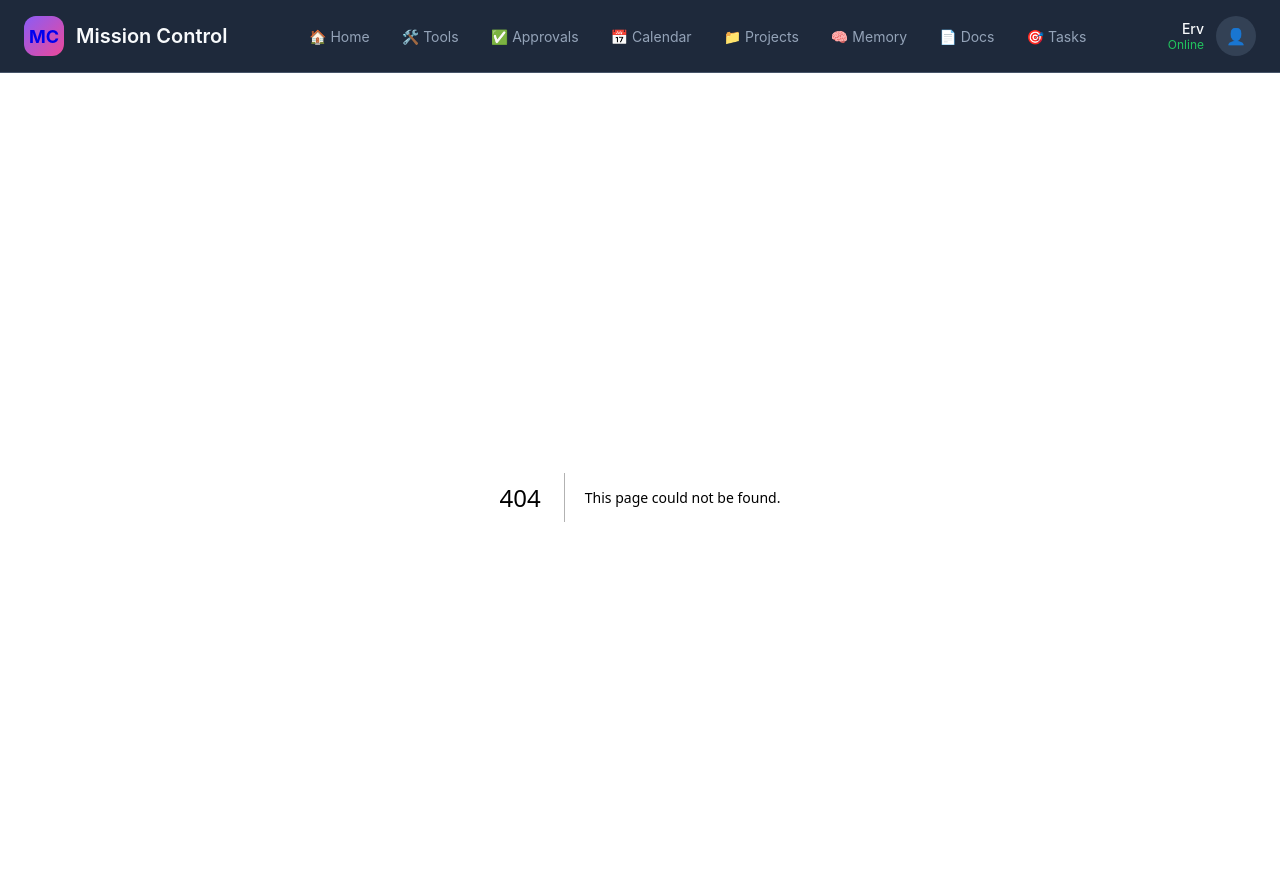
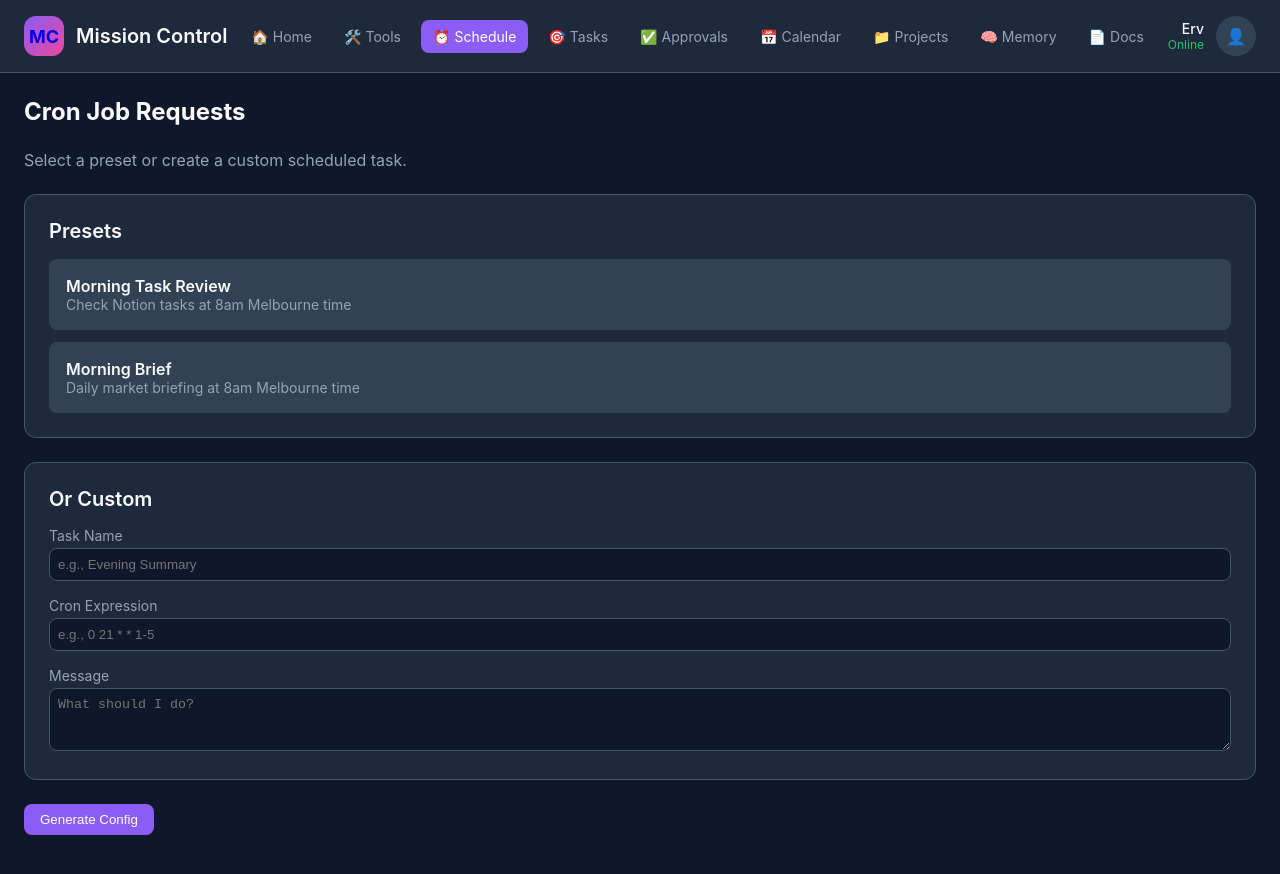
Before and after one commit to MyOpenClaww/mission-control, a Next.js app: page /cron in a window 1280 px wide. Before the commit this address had no page. Shown: the top 874 px of the page. Built offline with nearby package versions, Linux system fonts and the light colour scheme.

Commit message:
Add Cron request page for scheduling tasks

```diff
--- /dev/null
+++ b/src/app/cron/page.tsx
@@ -0,0 +1,139 @@
+'use client';
+
+import { useState } from 'react';
+
+const presets = [
+  {
+    name: 'Morning Task Review',
+    description: 'Check Notion tasks at 8am Melbourne time',
+    cron: '0 21 * * 1-5',
+    message: 'Fetch tasks from Notion database 30f6f185199d809b88ffd9d317cf918b, list them with status/priority, ask which to work on today.',
+  },
+  {
+    name: 'Morning Brief',
+    description: 'Daily market briefing at 8am Melbourne time',
+    cron: '0 21 * * 1-5',
+    message: 'Search for top US stock market news (max 7 items), search for trending stocks on X/Twitter, provide a concise morning brief.',
+  },
+];
+
+export default function CronRequests() {
+  const [selectedPreset, setSelectedPreset] = useState('');
+  const [customName, setCustomName] = useState('');
+  const [customCron, setCustomCron] = useState('');
+  const [customMessage, setCustomMessage] = useState('');
+  const [generated, setGenerated] = useState('');
+
+  const generate = () => {
+    const preset = presets.find(p => p.name === selectedPreset);
+    const config = {
+      crons: {
+        entries: {
+          [customName.toLowerCase().replace(/\s+/g, '-')]: {
+            name: customName || preset?.name,
+            schedule: {
+              kind: 'cron',
+              expr: customCron || preset?.cron,
+              tz: 'UTC',
+            },
+            sessionTarget: 'isolated',
+            payload: {
+              kind: 'agentTurn',
+              message: customMessage || preset?.message,
+            },
+            delivery: {
+              mode: 'announce',
+              channel: 'telegram',
+              to: '7854384760',
+            },
+            enabled: true,
+          },
+        },
+      },
+    };
+    setGenerated(JSON.stringify(config, null, 2));
+  };
+
+  return (
+    <div>
+      <h1 className="page-title">Cron Job Requests</h1>
+      <p className="text-secondary" style={{ marginBottom: '1.5rem' }}>
+        Select a preset or create a custom scheduled task.
+      </p>
+
+      <div className="card" style={{ marginBottom: '1.5rem' }}>
+        <h2 className="section-title">Presets</h2>
+        <div style={{ display: 'flex', flexDirection: 'column', gap: '0.75rem' }}>
+          {presets.map(preset => (
+            <div
+              key={preset.name}
+              onClick={() => setSelectedPreset(preset.name)}
+              style={{
+                padding: '1rem',
+                background: selectedPreset === preset.name ? 'var(--accent)' + '20' : 'var(--bg-tertiary)',
+                borderRadius: '0.5rem',
+                cursor: 'pointer',
+                border: selectedPreset === preset.name ? '1px solid var(--accent)' : '1px solid transparent',
+              }}
+            >
+              <div style={{ fontWeight: 600 }}>{preset.name}</div>
+              <div className="text-secondary" style={{ fontSize: '0.875rem' }}>{preset.description}</div>
+            </div>
+          ))}
+        </div>
+      </div>
+
+      <div className="card" style={{ marginBottom: '1.5rem' }}>
+        <h2 className="section-title">Or Custom</h2>
+        <div style={{ display: 'flex', flexDirection: 'column', gap: '1rem' }}>
+          <div>
+            <label className="text-secondary" style={{ display: 'block', marginBottom: '0.25rem', fontSize: '0.875rem' }}>Task Name</label>
+            <input
+              type="text"
+              value={customName}
+              onChange={(e) => setCustomName(e.target.value)}
+              placeholder="e.g., Evening Summary"
+              style={{ width: '100%', padding: '0.5rem', background: 'var(--bg-primary)', border: '1px solid var(--border)', borderRadius: '0.5rem', color: 'white' }}
+            />
+          </div>
+          <div>
+            <label className="text-secondary" style={{ display: 'block', marginBottom: '0.25rem', fontSize: '0.875rem' }}>Cron Expression</label>
+            <input
+              type="text"
+              value={customCron}
+              onChange={(e) => setCustomCron(e.target.value)}
+              placeholder="e.g., 0 21 * * 1-5"
+              style={{ width: '100%', padding: '0.5rem', background: 'var(--bg-primary)', border: '1px solid var(--border)', borderRadius: '0.5rem', color: 'white' }}
+            />
+          </div>
+          <div>
+            <label className="text-secondary" style={{ display: 'block', marginBottom: '0.25rem', fontSize: '0.875rem' }}>Message</label>
+            <textarea
+              value={customMessage}
+              onChange={(e) => setCustomMessage(e.target.value)}
+              placeholder="What should I do?"
+              rows={3}
+              style={{ width: '100%', padding: '0.5rem', background: 'var(--bg-primary)', border: '1px solid var(--border)', borderRadius: '0.5rem', color: 'white', resize: 'vertical' }}
+            />
+          </div>
+        </div>
+      </div>
+
+      <button onClick={generate} className="btn btn-primary" style={{ marginBottom: '1.5rem' }}>
+        Generate Config
+      </button>
+
+      {generated && (
+        <div className="card">
+          <h2 className="section-title">Generated Config</h2>
+          <p className="text-secondary" style={{ fontSize: '0.875rem', marginBottom: '1rem' }}>
+            Copy this and add it to your <code>~/.openclaw/openclaw.json</code>, then restart the gateway.
+          </p>
+          <pre style={{ background: 'var(--bg-primary)', padding: '1rem', borderRadius: '0.5rem', overflow: 'auto', fontSize: '0.75rem' }}>
+            {generated}
+          </pre>
+        </div>
+      )}
+    </div>
+  );
+}
--- a/src/components/Navbar.tsx
+++ b/src/components/Navbar.tsx
@@ -6,12 +6,13 @@ import { usePathname } from 'next/navigation';
 const navItems = [
   { href: '/', label: 'Home', icon: '🏠' },
   { href: '/tools', label: 'Tools', icon: '🛠️' },
+  { href: '/cron', label: 'Schedule', icon: '⏰' },
+  { href: '/tasks', label: 'Tasks', icon: '🎯' },
   { href: '/approvals', label: 'Approvals', icon: '✅' },
   { href: '/calendar', label: 'Calendar', icon: '📅' },
   { href: '/projects', label: 'Projects', icon: '📁' },
   { href: '/memory', label: 'Memory', icon: '🧠' },
   { href: '/docs', label: 'Docs', icon: '📄' },
-  { href: '/tasks', label: 'Tasks', icon: '🎯' },
 ];
 
 export default function Navbar() {
```
